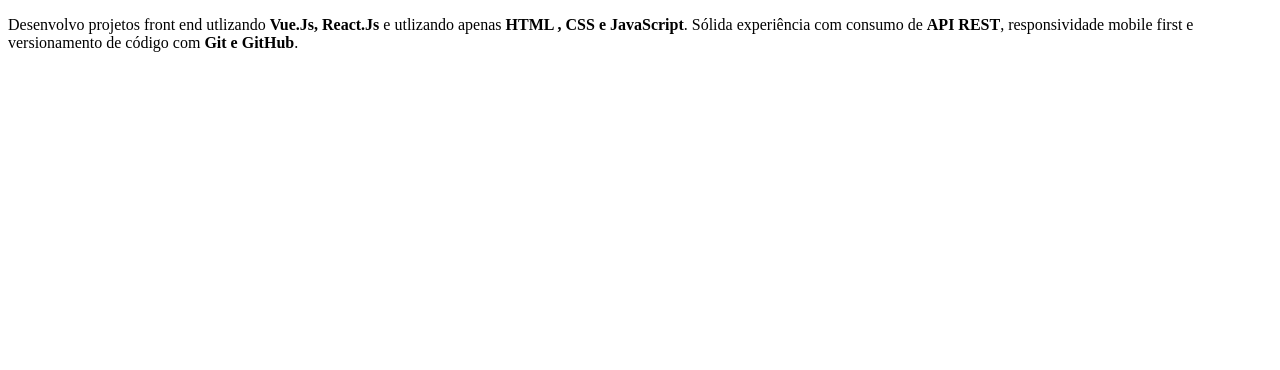
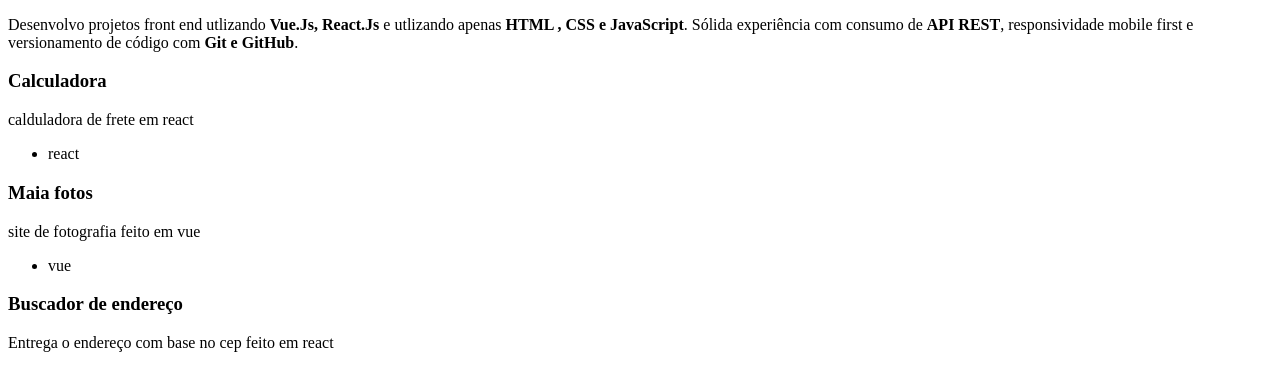
Before and after one commit to elieljuniorm/eliel-dev, a Vue app: page / in a window 1280 px wide. Shown: the part 573-943 px from the top of the page. Before the commit the page ends 800 px from the top, so only its background shows below. Built offline with nearby package versions, Linux system fonts and the light colour scheme.

Commit message:
for lista de projetos

```diff
--- a/src/components/Experiencia.vue
+++ b/src/components/Experiencia.vue
@@ -16,11 +16,16 @@
     </p>
   </section>
 
+  <Projeto />
+
 </template>
 
 <script>
+import Projeto from './Projeto.vue';
+
 export default {
-  name: 'ExperienciaSection'
+  name: "ExperienciaSection",
+  components: { Projeto }
 }
 </script>
 
--- a/src/components/Projeto.vue
+++ b/src/components/Projeto.vue
@@ -1,5 +1,13 @@
 <template>
-    <div>
+    <div v-for="projeto in projetos" :key="projeto.id">
+
+        <h3>{{projeto.nome}}</h3>
+
+        <p>{{projeto.descricao}}</p>
+
+        <ul>
+            <li>{{projeto.habilidade}}</li>
+        </ul>
 
     </div>
 </template>
@@ -10,9 +18,25 @@
 
     data() {
         return {
-
+            projetos: {
+                calculadora: {
+                    nome: "Calculadora",
+                    descricao: "calduladora de frete em react",
+                    habilidade: "react"
+                },
+                foto: {
+                    nome: "Maia fotos",
+                    descricao: "site de fotografia feito em vue",
+                    habilidade: "vue"
+                },
+                buscador: {
+                    nome: "Buscador de endereço",
+                    descricao: "Entrega o endereço com base no cep feito em react",
+                    habilidade: "react"
+                },
+            },
         }
-    },
+    }
 }
 </script>
 
```
